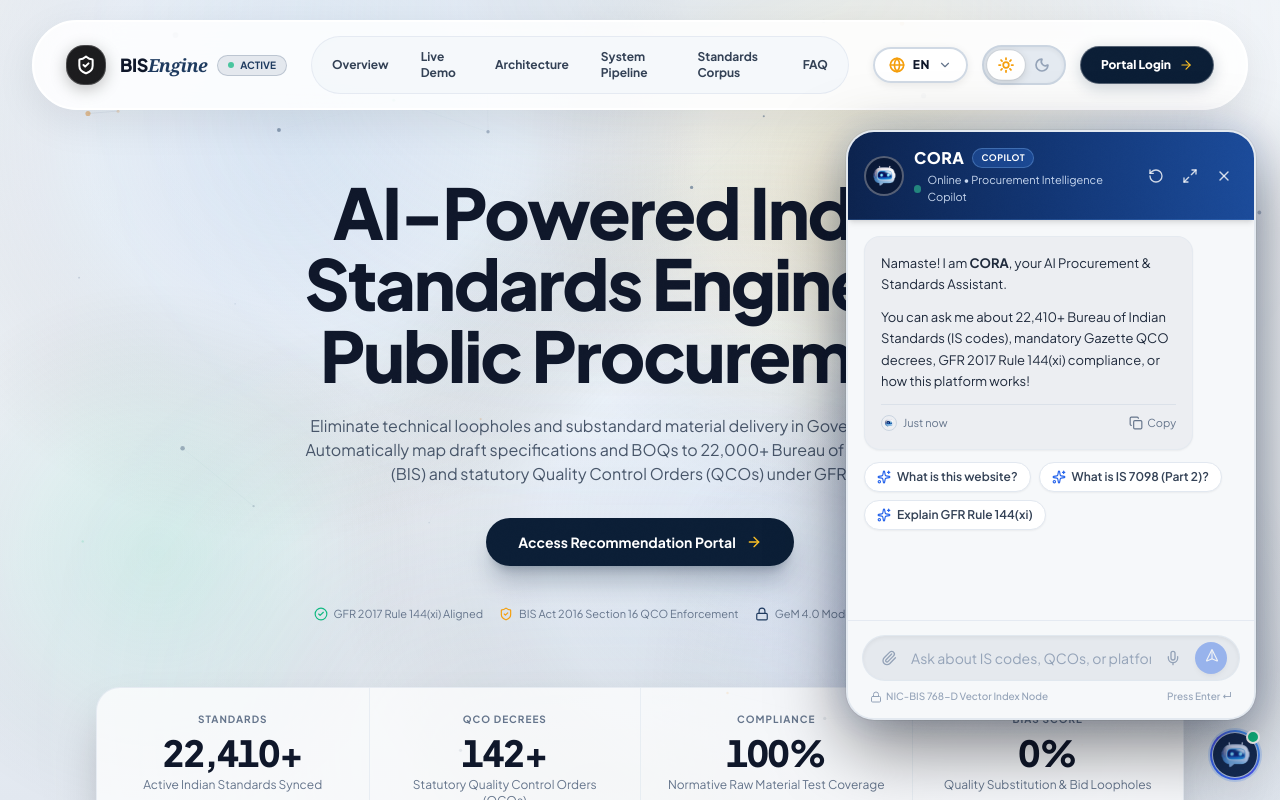
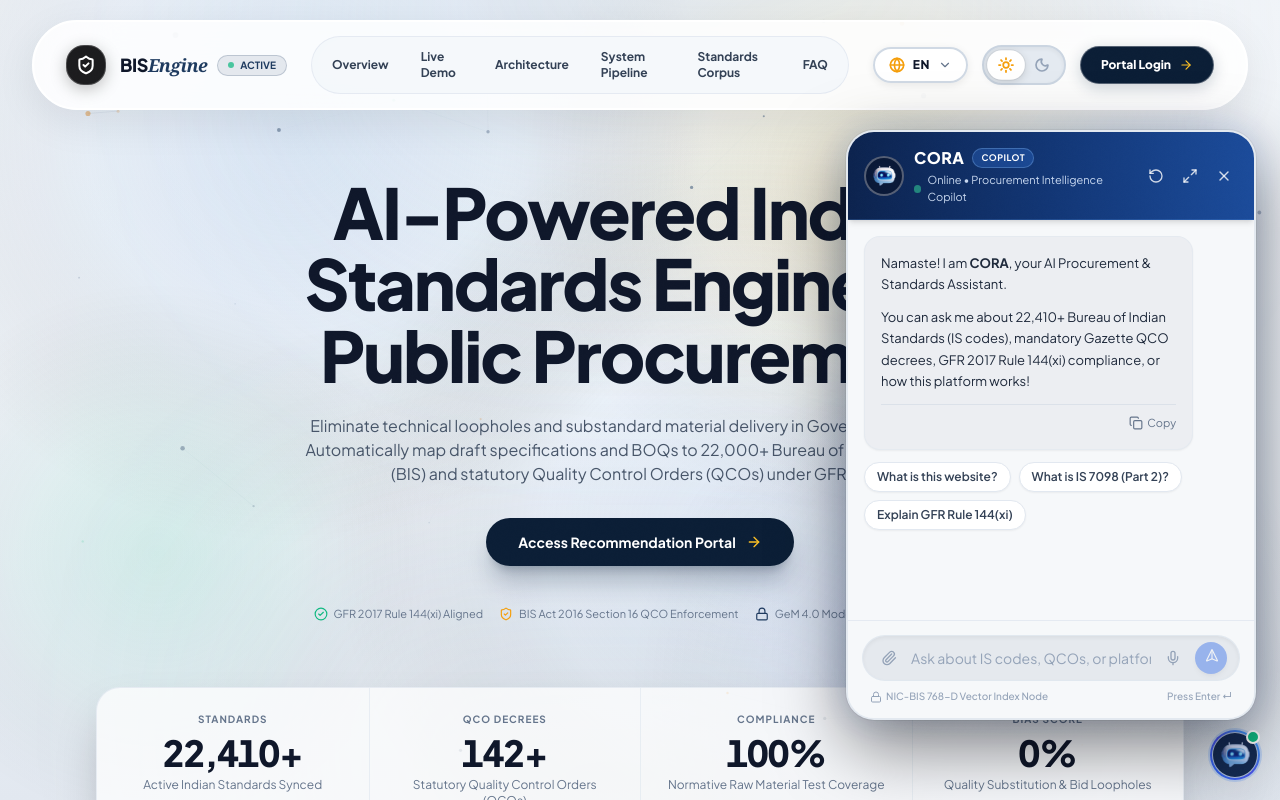
Before and after one commit to prishabhatt/sih2026, a React (Vite) app: page / in a window 1280 px wide. Both pictures are taken after a click on the button 1235 px from the left and 755 px from the top of the page. Shown: the top 800 px of the page. Built offline with nearby package versions, Linux system fonts and the light colour scheme.

Commit message:
Final Frontend Changes

```diff
--- a/src/components/ChatbotWidget.jsx
+++ b/src/components/ChatbotWidget.jsx
@@ -373,10 +373,10 @@
             isExpanded
               ? 'bottom-4 right-2 left-2 sm:left-auto sm:right-6 sm:bottom-6 w-[calc(100vw-16px)] sm:w-[500px] h-[720px] max-h-[92vh]'
               : 'bottom-20 right-2 left-2 sm:left-auto sm:right-6 w-[calc(100vw-16px)] sm:w-[390px] md:w-[410px] h-[550px] sm:h-[590px] max-h-[85vh]'
-          } rounded-[28px] bg-[#F6F8FA] dark:bg-[#12192B] border-2 border-slate-200/90 dark:border-white/20 shadow-[0_25px_70px_rgba(0,0,0,0.5),0_0_35px_rgba(37,99,235,0.15)] ring-1 ring-black/5 dark:ring-white/10 overflow-hidden animate-in fade-in zoom-in-95 duration-200`}
+          } rounded-[28px] bg-[#F6F8FA] dark:bg-[#181A20] border-2 border-slate-200/90 dark:border-2 dark:border-blue-500/30 shadow-[0_25px_70px_rgba(0,0,0,0.5),0_0_35px_rgba(37,99,235,0.15)] dark:shadow-[0_0_60px_-15px_rgba(37,99,235,0.3)] ring-1 ring-black/5 overflow-hidden animate-in fade-in zoom-in-95 duration-200`}
         >
           {/* Top Royal Sovereign Navy Header */}
-          <div className="px-4 py-3.5 bg-gradient-to-r from-[#0C234E] via-[#123675] to-[#1B4B9A] border-b border-blue-400/20 text-white flex items-center justify-between gap-3 shadow-md flex-shrink-0">
+          <div className="px-4 py-3.5 bg-gradient-to-r from-[#0C234E] via-[#123675] to-[#1B4B9A] dark:bg-none dark:bg-zinc-950/80 border-b border-blue-400/20 dark:border-blue-500/20 text-white flex items-center justify-between gap-3 shadow-md flex-shrink-0">
             <div className="flex items-center gap-2.5">
               {/* Avatar Icon */}
               <div className="w-10 h-10 rounded-full overflow-hidden border-2 border-white/30 bg-[#0A1938] flex-shrink-0 shadow-inner flex items-center justify-center p-0.5">
@@ -444,8 +444,8 @@
                   <div
                     className={`max-w-[92%] sm:max-w-[88%] rounded-2xl p-4 sm:p-4.5 ${
                       isBot
-                        ? 'bg-[#ECEEF2] dark:bg-[#1C2945] text-slate-800 dark:text-slate-100 border border-slate-200/60 dark:border-white/15 shadow-sm'
-                        : 'bg-[#2563EB] text-white rounded-br-none shadow-md font-medium'
+                        ? 'bg-[#ECEEF2] dark:bg-zinc-800 text-slate-800 dark:text-zinc-100 border border-slate-200/60 dark:border dark:border-zinc-700 shadow-sm'
+                        : 'bg-[#2563EB] dark:bg-blue-600 text-white dark:text-white rounded-br-none shadow-md font-medium'
                     }`}
                   >
                     {/* Bot Message Formatted Text */}
@@ -538,14 +538,7 @@
 
                     {/* Footer Row inside bot message card */}
                     {isBot && (
-                      <div className="flex items-center justify-between gap-2 mt-3 pt-2 border-t border-slate-300/50 dark:border-white/10 text-[11px] text-slate-500 dark:text-slate-400">
-                        <div className="flex items-center gap-1.5">
-                          <div className="w-4 h-4 rounded-full overflow-hidden border border-slate-300 dark:border-white/20 flex-shrink-0">
-                            <img src="/mascot.png" alt="CORA" className="w-full h-full object-cover" />
-                          </div>
-                          <span>{msg.timestamp}</span>
-                        </div>
-
+                      <div className="flex items-center justify-end gap-2 mt-3 pt-2 border-t border-slate-300/50 dark:border-white/10 text-[11px] text-slate-500 dark:text-slate-400">
                         <button
                           onClick={() => handleCopyText(msg.text || (msg.card ? msg.card.title + '\n' + msg.card.content : ''), index)}
                           className="hover:text-slate-900 dark:hover:text-white flex items-center gap-1 cursor-pointer transition"
@@ -568,9 +561,8 @@
                         <button
                           key={sIdx}
                           onClick={() => handleSendMessage(sug)}
-                          className="px-3 py-1.5 rounded-full bg-white dark:bg-[#1C2945] hover:bg-slate-50 dark:hover:bg-[#25375C] border border-slate-200 dark:border-white/15 text-slate-700 dark:text-blue-100 text-xs font-semibold shadow-sm transition-all flex items-center gap-1.5 cursor-pointer hover:scale-105 active:scale-95"
+                          className="px-3 py-1.5 rounded-full bg-white dark:bg-slate-800 hover:bg-slate-50 dark:hover:bg-slate-700 border border-slate-200 dark:border dark:border-slate-600 text-slate-700 dark:text-slate-300 text-xs font-semibold shadow-sm transition-all flex items-center gap-1.5 cursor-pointer hover:scale-105 active:scale-95"
                         >
-                          <Sparkles className="w-3.5 h-3.5 text-blue-600 dark:text-sky-400 flex-shrink-0" />
                           <span>{sug}</span>
                         </button>
                       ))}
@@ -593,13 +585,13 @@
           </div>
 
           {/* Bottom Chat Input Bar */}
-          <div className="p-3 sm:p-3.5 border-t border-slate-200/80 dark:border-white/10 bg-[#F6F8FA] dark:bg-[#12192B] flex-shrink-0 space-y-2">
+          <div className="p-3 sm:p-3.5 border-t border-slate-200/80 dark:border-t dark:border-zinc-800 bg-[#F6F8FA] dark:bg-zinc-950/80 flex-shrink-0 space-y-2">
             <form
               onSubmit={(e) => {
                 e.preventDefault();
                 handleSendMessage();
               }}
-              className="relative flex items-center bg-[#E5E9EE] dark:bg-[#1C2945] border border-slate-200/90 dark:border-white/15 rounded-full px-3 py-1.5 gap-2 shadow-inner"
+              className="relative flex items-center bg-[#E5E9EE] dark:bg-zinc-900 border border-slate-200/90 dark:border dark:border-zinc-700 rounded-full px-3 py-1.5 gap-2 shadow-inner"
             >
               {/* Paperclip Attachment Icon */}
               <button
--- a/src/components/Navbar.jsx
+++ b/src/components/Navbar.jsx
@@ -29,7 +29,7 @@
     { path: '/input', label: t.nav.step2, short: 'Input Specs' },
     { path: '/analyzing', label: t.nav.step3, short: 'AI Analysis' },
     { path: '/dashboard', label: t.nav.step4, short: 'Matrix' },
-    { path: '/reports', label: t.nav.step5, short: 'Certificate' },
+    { path: '/reports', label: t.nav.step5, short: 'Report' },
   ];
 
   return (
```
Also changed, not shown: src/data/translations.js.
